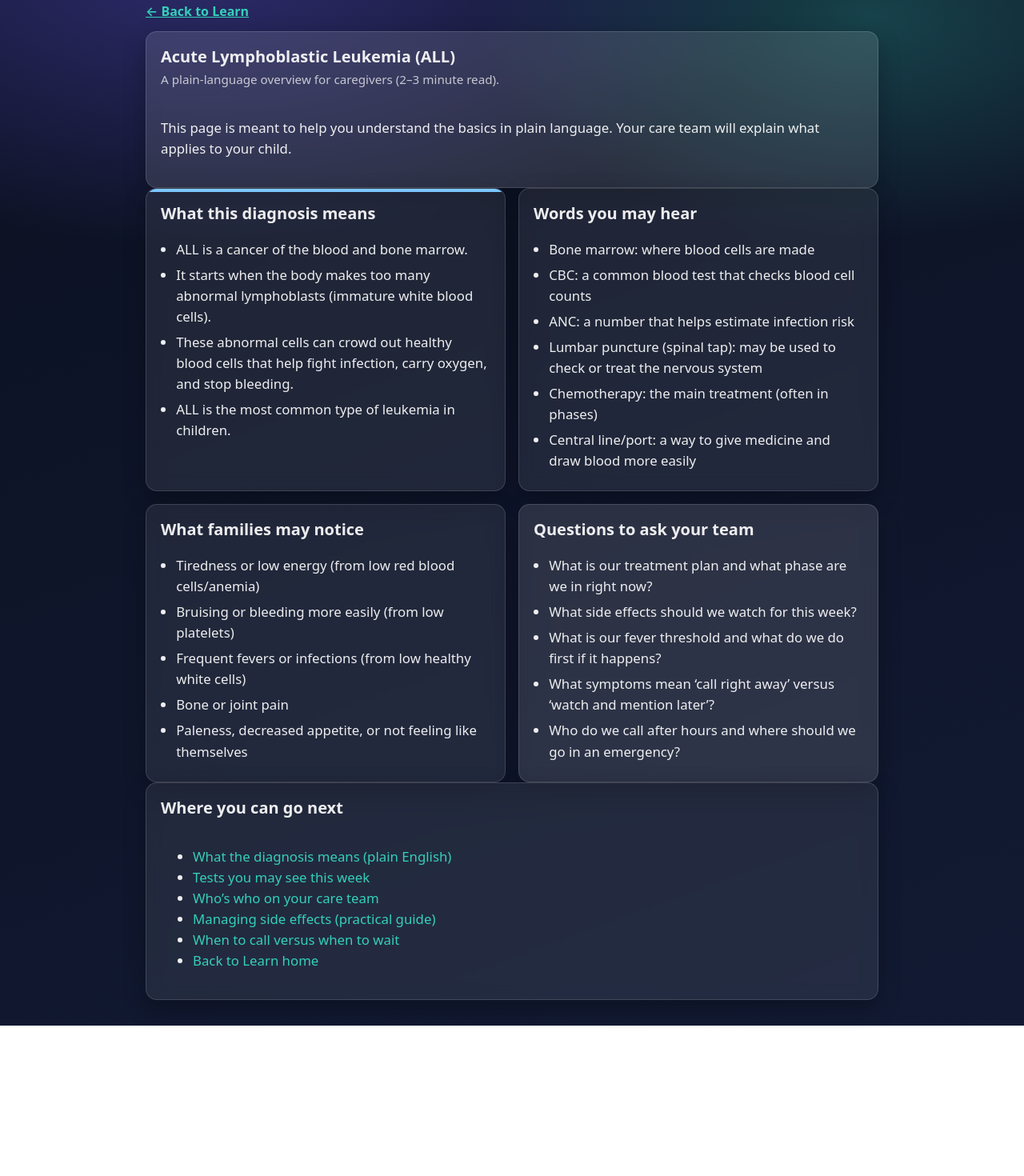
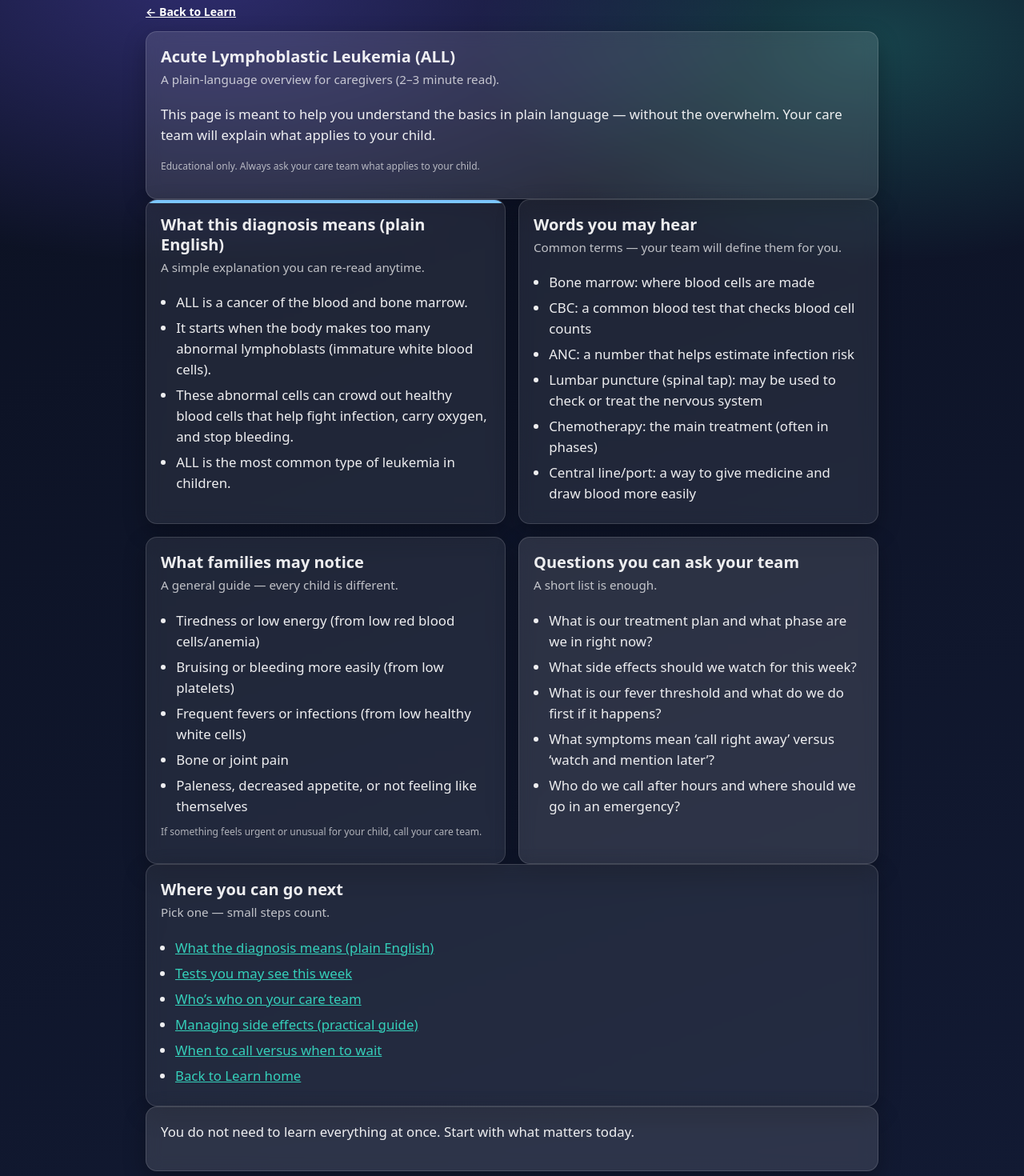
Before and after one commit to ClaudiaLillibridge/merlin-kip-pediatric-caregiver, a Next.js app: page /learn/acute-lymphoblastic-leukemia in a window 1280 px wide. Shown: the part 200-1670 px from the top of the page at 80% size. Before the commit the page ends 1482 px from the top, so only its background shows below. Built offline with nearby package versions, Linux system fonts and the light colour scheme.

Commit message:
Fix diagnosis template module path and journal prerender crash

```diff
--- a/components/learn/DiagnosisTemplate.tsx
+++ b/components/learn/DiagnosisTemplate.tsx
@@ -38,46 +38,76 @@ export default function DiagnosisTemplate({
 
   return (
     <PageLayout title={pageTitle}>
+      {/* Top nav */}
       <div style={{ marginBottom: 14 }}>
-        <Link href="/learn" style={{ textDecoration: "underline", fontWeight: 600 }}>
+        <Link
+          href="/learn"
+          style={{
+            textDecoration: "underline",
+            color: "#fff",
+            fontWeight: 600,
+            fontSize: 14,
+          }}
+        >
           ← Back to Learn
         </Link>
       </div>
 
+      {/* Intro card */}
       <Card title={diagnosisName} subtitle={subtitle} variant="elevated">
-        <p>
-          This page is meant to help you understand the basics in plain language.
+        <p style={{ marginTop: 0 }}>
+          This page is meant to help you understand the basics in plain language — without the overwhelm.
           Your care team will explain what applies to your child.
+        </p>
+
+        <p style={{ fontSize: 12, opacity: 0.7, marginTop: 10 }}>
+          Educational only. Always ask your care team what applies to your child.
         </p>
       </Card>
 
       <CardGrid cols={2}>
-        <Card title="What this diagnosis means" tone="info">
+        <Card
+          title="What this diagnosis means (plain English)"
+          subtitle="A simple explanation you can re-read anytime."
+          tone="info"
+        >
           <CardBullets items={plainEnglish} />
         </Card>
 
-        <Card title="Words you may hear">
+        <Card title="Words you may hear" subtitle="Common terms — your team will define them for you.">
           <CardBullets items={whatYouMayHear} />
         </Card>
 
-        <Card title="What families may notice">
+        <Card title="What families may notice" subtitle="A general guide — every child is different.">
           <CardBullets items={whatFamiliesNotice} />
+          <p style={{ fontSize: 12, opacity: 0.7, marginTop: 10 }}>
+            If something feels urgent or unusual for your child, call your care team.
+          </p>
         </Card>
 
-        <Card title="Questions to ask your team" variant="elevated">
+        <Card title="Questions you can ask your team" subtitle="A short list is enough." variant="elevated">
           <CardBullets items={questionsToAsk} />
         </Card>
       </CardGrid>
 
-      <Card title="Where you can go next">
-        <ul>
+      {/* Where next */}
+      <Card title="Where you can go next" subtitle="Pick one — small steps count.">
+        <ul style={{ paddingLeft: 18, margin: 0 }}>
           {next.map((item) => (
-            <li key={item.href}>
-              <Link href={item.href}>{item.label}</Link>
+            <li key={`${item.href}-${item.label}`} style={{ marginBottom: 6 }}>
+              <Link href={item.href} style={{ textDecoration: "underline" }}>
+                {item.label}
+              </Link>
             </li>
           ))}
         </ul>
       </Card>
+
+      <Card variant="elevated">
+        <p style={{ marginTop: 0 }}>
+          You do not need to learn everything at once. Start with what matters today.
+        </p>
+      </Card>
     </PageLayout>
   );
 }
```
Also changed, not shown: pages/journal.tsx (+18 -6 lines), pages/learn/_diagnosis-template.tsx (added, +16 -0 lines).
